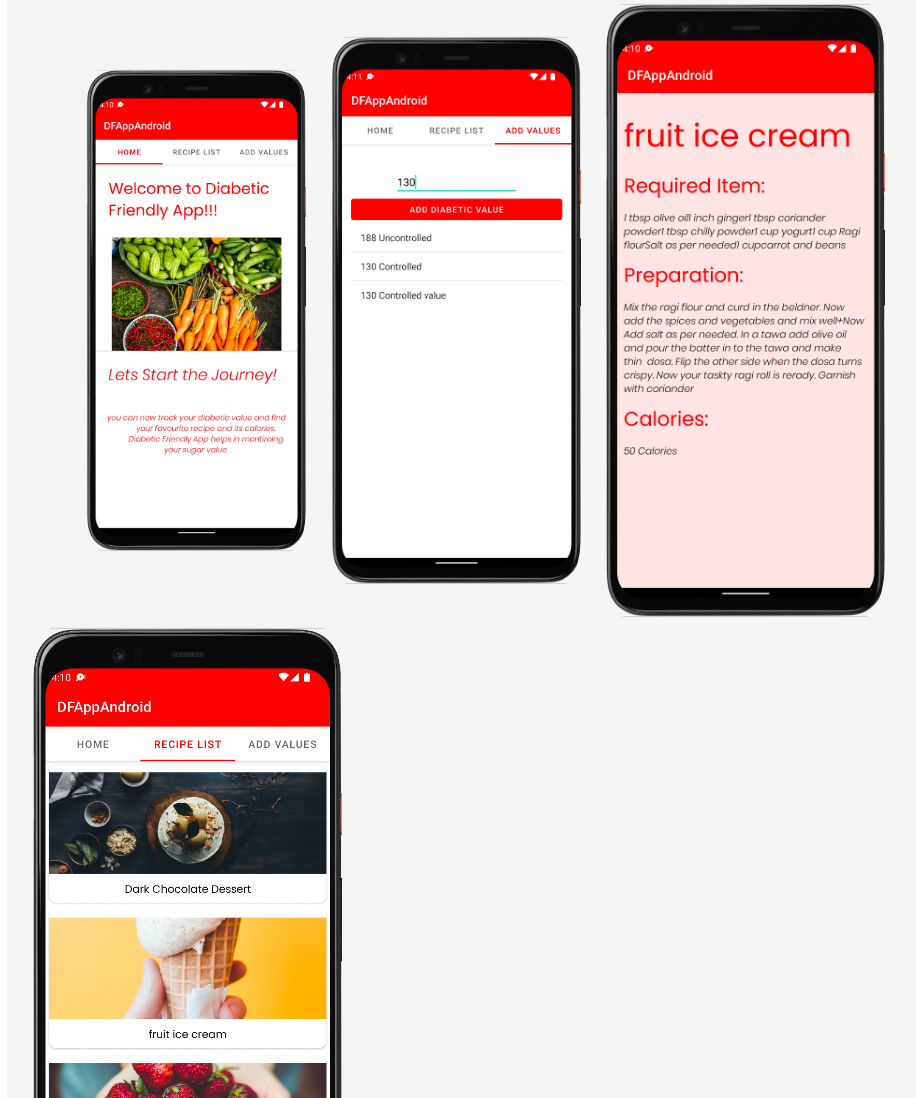
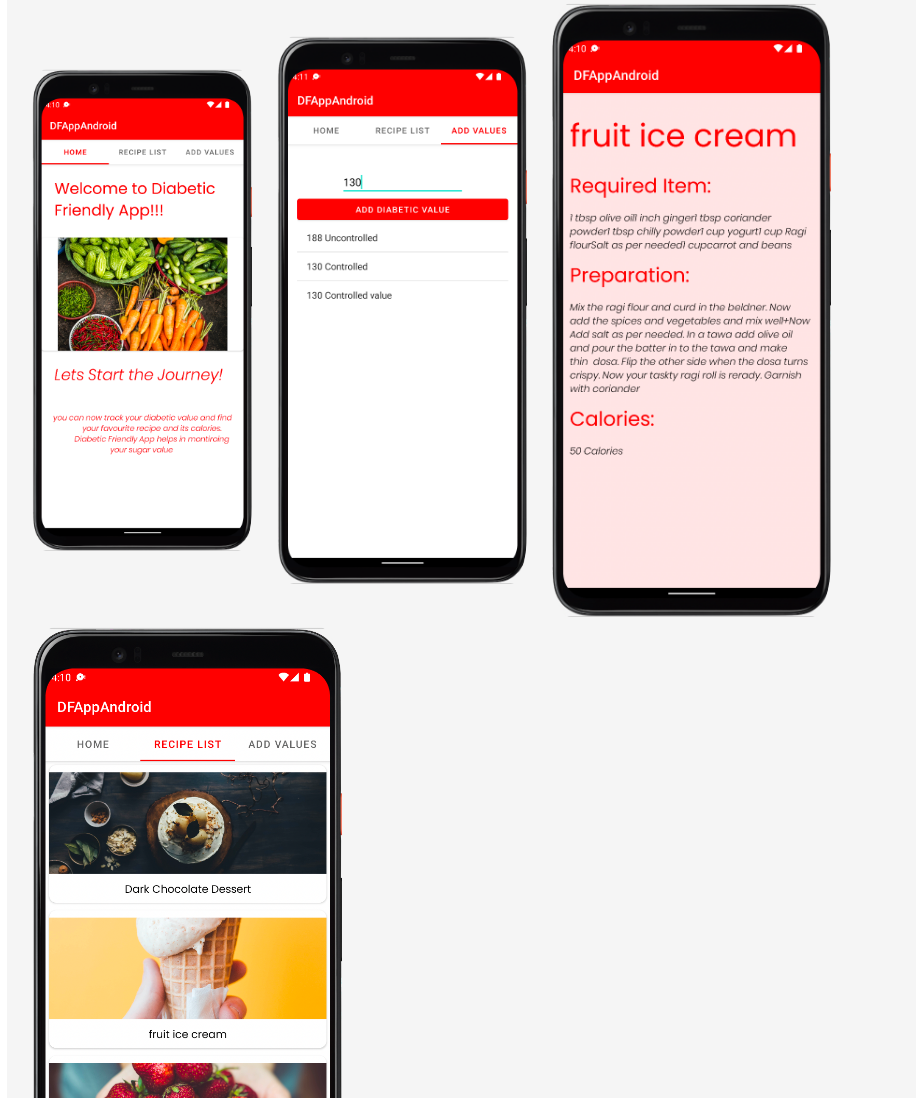
Before and after one commit to nivedhya/HungrWebsite, a plain HTML site: page Dia.html in a window 1280 px wide. Shown: the part 1039-2137 px from the top of the page, without its empty margins (63-979 px from the left). Drawn offline with nearby package versions, Linux system fonts and the light colour scheme.

Commit message:
Update Dia.html

```diff
--- a/Dia.html
+++ b/Dia.html
@@ -190,7 +190,7 @@ body {
   <br>  Mobile Screens Developed
   </div>
 <div>
-<a>&nbsp;&nbsp; &nbsp;&nbsp;&nbsp; &nbsp;&nbsp;&nbsp; &nbsp;<img src="images/Dsecind.png"  alt="..."  style="width: 240px; padding: 5px 10px; border-radius: 10%;"></a>
+<a><img src="images/Dsecind.png"  alt="..."  style="width: 240px; padding: 5px 10px; border-radius: 10%;"></a>
 <a>
 <img src="images/DFifth.png" alt="logo" style="width: 270px; padding: 5px 10px; border-radius: 10%;"></a>
 <a>
```
